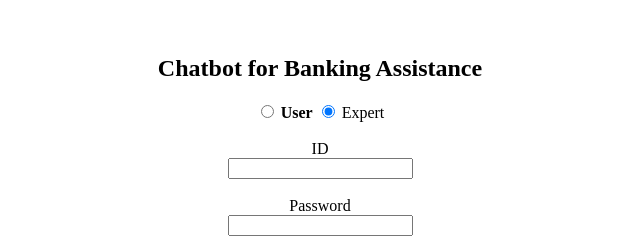
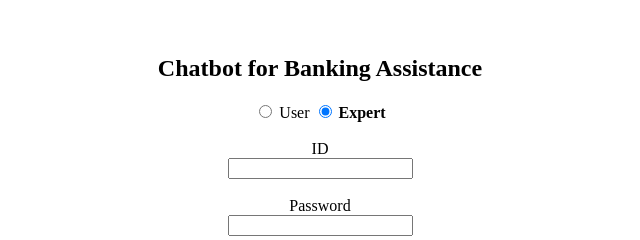
Before and after one commit to PetruGlt/Chatbot, a plain HTML site: page expert.html in a window 1280 px wide. Shown: the part 245-485 px from the top of the page, 320-960 px from the left. Drawn offline with Linux system fonts and the light colour scheme.

Commit message:
expert login

```diff
--- a/expert.html
+++ b/expert.html
@@ -13,11 +13,11 @@
         <div>
             <label>
                 <input type="radio" name="accountType" value="client">
-                <b>User</b>
+                User
             </label>
             <label>
                 <input type="radio" name="accountType" value="expert" checked>
-                Expert
+                <b>Expert</b>
             </label>
         </div><br>
 
```
